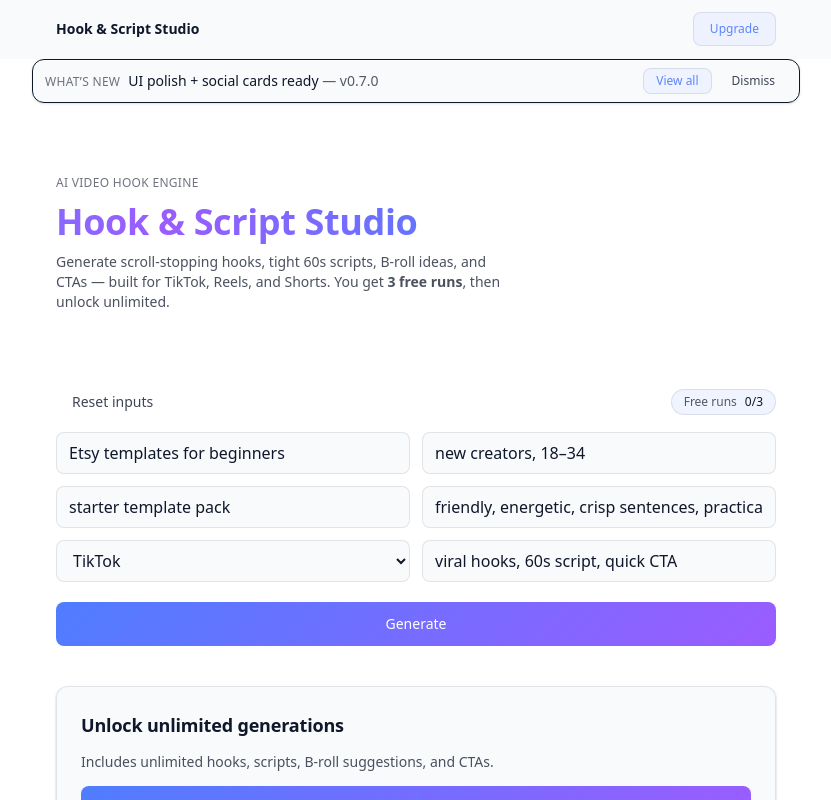
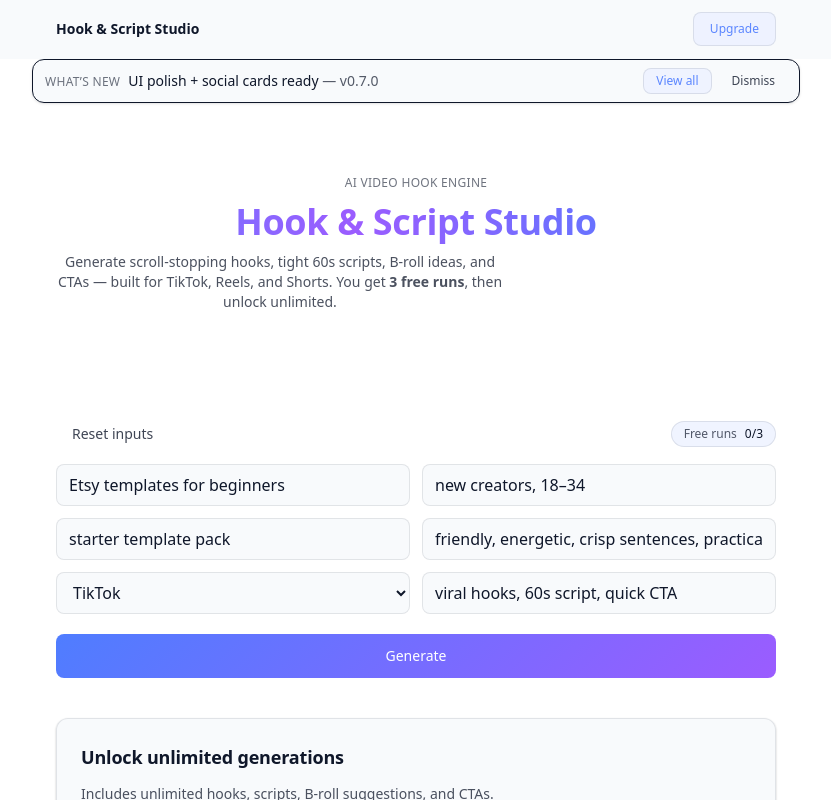
Before and after one commit to aveeno350-ctrl/hook-script-studio, a Next.js app: page / in a window 1280 px wide. Shown: the top 800 px of the page, without its empty margins (224-1055 px from the left). Built offline with nearby package versions, Linux system fonts and the light colour scheme; no server answers.

Commit message:
Update page.tsx

```diff
--- a/app/page.tsx
+++ b/app/page.tsx
@@ -228,7 +228,12 @@ setTimeout(() => outRef.current?.scrollIntoView({ behavior: "smooth", block: "st
       <UpdateBanner />
 
       {/* Marketing header */}
-      <M.div initial="hidden" animate="show" variants={fadeUp}>
+      <M.div
+  initial={{ opacity: 0, y: 12 }}
+  animate={{ opacity: 1, y: 0 }}
+  transition={{ duration: 0.6, delay: 0.3, ease: "easeOut" }}
+  className="text-center mb-8"
+>
       <header className="mx-auto max-w-3xl px-6 pt-14 pb-10 space-y-2">
   <div className="kicker">AI Video Hook Engine</div>
 
@@ -391,7 +396,7 @@ setTimeout(() => outRef.current?.scrollIntoView({ behavior: "smooth", block: "st
   target="_blank"
   rel="noreferrer"
   onClick={() => track("paywall_open", { source: "cta_section" })}
-  className="btn btn-primary w-full"
+  className="btn btn-primary w-full !textwhite"
   whileHover={{ y: -1, scale: 1.01 }}
   whileTap={{ scale: 0.99 }}
   transition={{ type: "spring", stiffness: 420, damping: 30, mass: 0.25 }}
```
